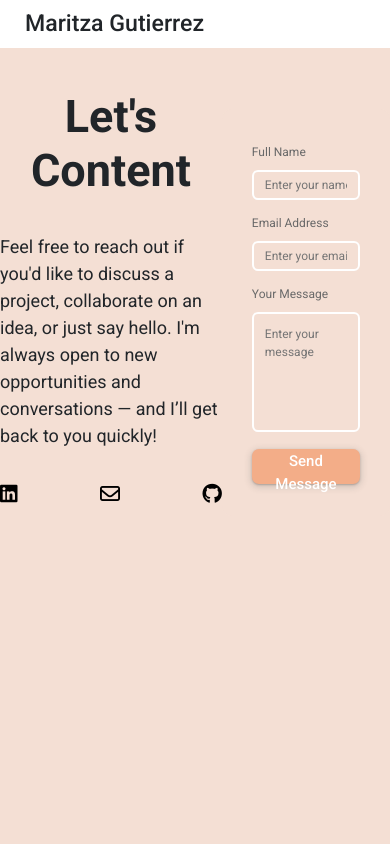
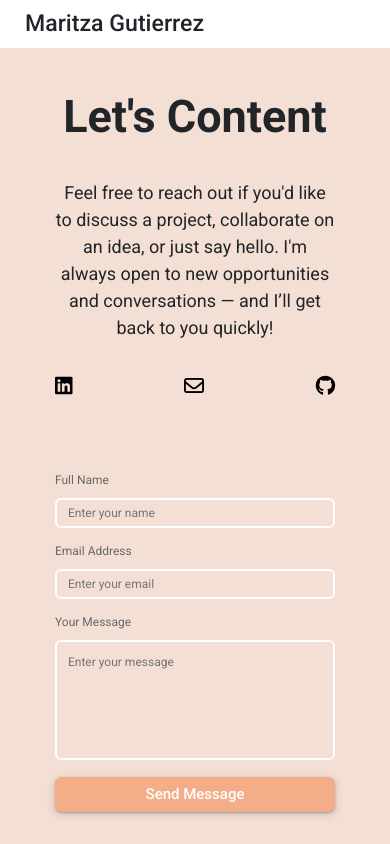
Before and after one commit to Mariii209/mari-portfolio-react, a React (Create React App) app: page /contact in a window 390 px wide. Built offline with nearby package versions, Linux system fonts and the light colour scheme.

Commit message:
Make Contact component responsive and clean up styles for smaller screens

```diff
--- a/src/Contact.css
+++ b/src/Contact.css
@@ -1,4 +1,4 @@
-.Contact {
+.Contact .ContactContainer {
   max-width: 1000px;
   margin: 0 auto;
   display: flex;
@@ -73,3 +73,19 @@ form button:hover {
     box-shadow: none;
   }
 }
+@media (max-width: 768px) {
+  .ContactContainer {
+    flex-direction: column;
+  }
+
+  form {
+    width: 280px;
+    background-color: #f4dfd4;
+    padding: 0;
+    box-shadow: none;
+  }
+
+  .ContactForm {
+    margin-top: 40px;
+  }
+}
--- a/src/Contact.js
+++ b/src/Contact.js
@@ -35,8 +35,10 @@ export default function Contact() {
   return (
     <div className="Contact">
       <SiteMenu />
-
+      <div className="ContactContainer">
+        <div className="GetInContact">
           <GetInTouch />
+        </div>
         <section className="ContactForm">
           <form onSubmit={onSubmit}>
             <div className="InboxInfo">
@@ -72,5 +74,6 @@ export default function Contact() {
           </form>
         </section>
       </div>
+    </div>
   );
 }
--- a/src/GetInTouch.css
+++ b/src/GetInTouch.css
@@ -23,3 +23,14 @@
   color: black;
   font-size: 20px;
 }
+
+@media (max-width: 768px) {
+  .GetInTouch p {
+    text-align: center;
+  }
+
+  .GetInTouch {
+    max-width: 400px;
+    width: 280px;
+  }
+}
```
Lines whose indentation alone changed are shown as unchanged.
